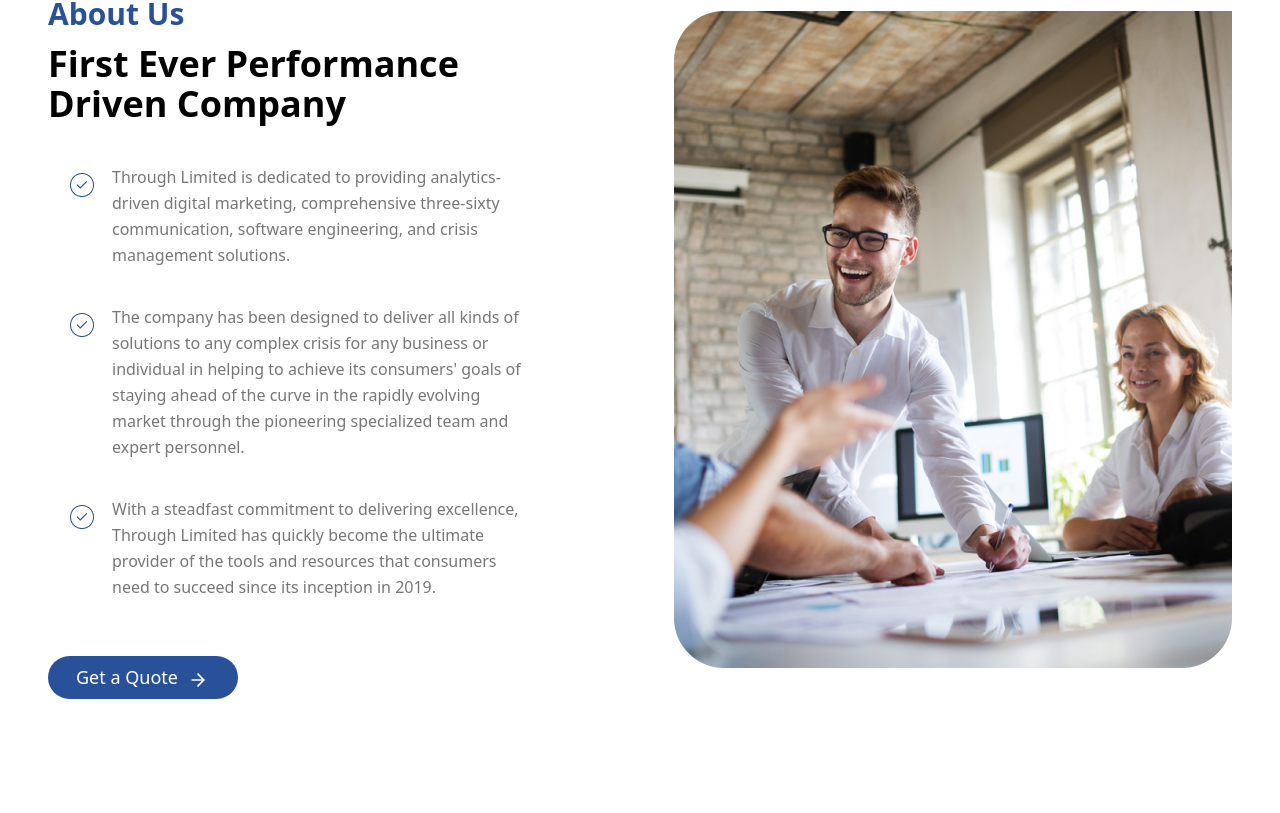
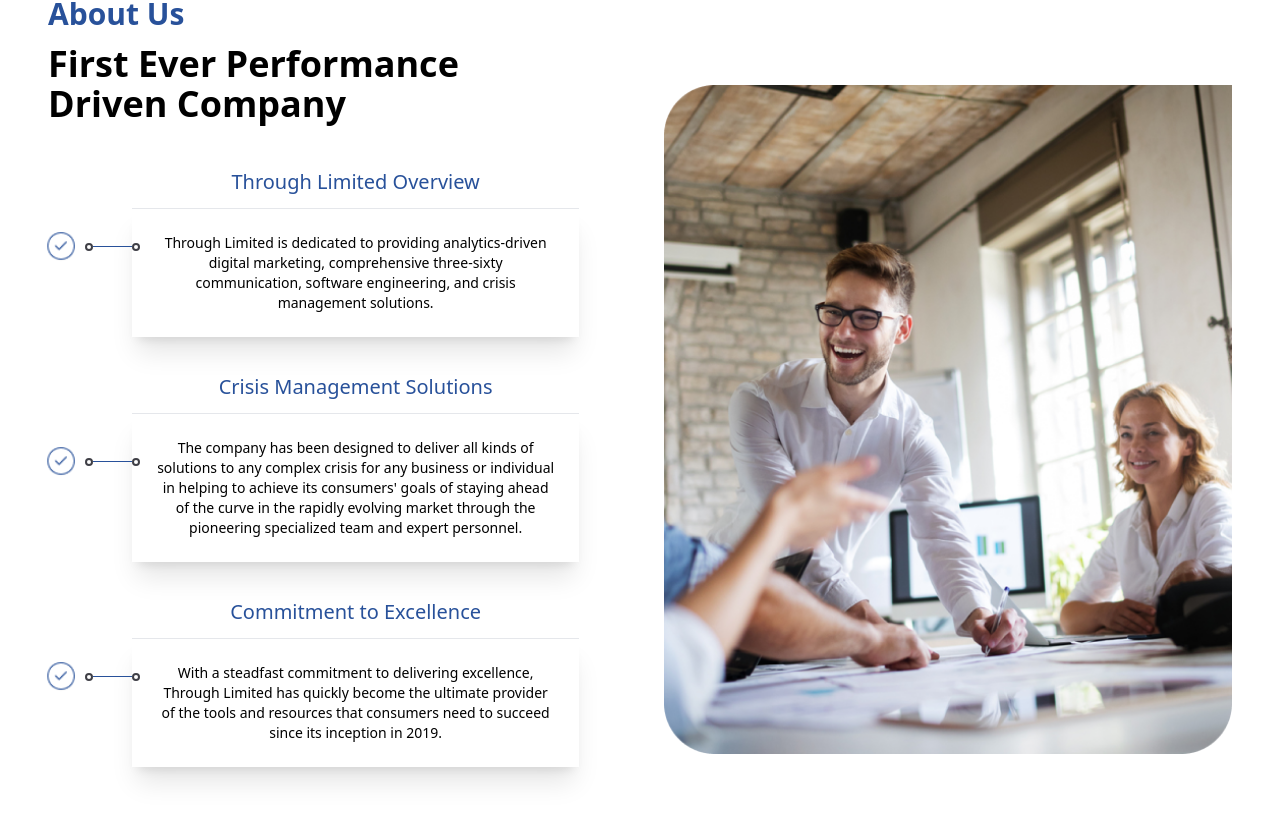
Before and after one commit to Musfikur-Throughltd/through_v2, a React (Vite) app: page / in a window 1280 px wide. Shown: the part 856-1669 px from the top of the page. Built offline with nearby package versions, Linux system fonts and the light colour scheme.

Commit message:
animtionAccroding done

```diff
--- a/src/App.jsx
+++ b/src/App.jsx
@@ -1,4 +1,5 @@
 import AboutUs from "./section/AboutUs";
+import AnimationAccroding from "./section/AnimationAccroding";
 import ContactUs from "./section/ContactUs";
 import Footer from "./section/Footer";
 import Hero from "./section/Hero";
--- a/src/section/AboutUs.jsx
+++ b/src/section/AboutUs.jsx
@@ -4,6 +4,7 @@
 import Slider from "react-slick";
 import "slick-carousel/slick/slick.css";
 import "slick-carousel/slick/slick-theme.css";
+import AnimationAccroding from "./AnimationAccroding";
 
 const AboutUs = () => {
   // Slider settings for mobile view
@@ -18,7 +19,6 @@
     arrows: false,
     vertical: true,
     verticalSwiping: true,
-    // fade: true,
     waitForAnimate: true,
   };
 
@@ -34,9 +34,9 @@
       id="aboutUs"
       className="max-w-screen-xl mx-auto lg:mb-32 md:mb-32 px-4 sm:px-6 lg:px-0"
     >
-      <div className="flex flex-col lg:flex-row md:flex-col justify-between">
-        {/* Text Section */}
-        <div className="lg:w-[500px] lg:ml-12 lg:mt-20">
+      <div className="flex flex-col lg:flex-row md:flex-col justify-between lg:gap-12">
+        {/* Text Section (AnimationAccroding) */}
+        <div className="lg:w-1/2 md:w-1/2 lg:ml-12 lg:mt-20">
           <h4 className="text-[#28519A] text-3xl md:text-4xl lg:text-3xl font-semibold mb-3 text-center lg:text-left">
             About Us
           </h4>
@@ -52,10 +52,7 @@
             <div className="lg:hidden md:hidden">
               <Slider {...sliderSettings}>
                 {content.map((text, index) => (
-                  <div
-                    key={index}
-                    className="h-[250px]" // Adjust height here
-                  >
+                  <div key={index} className="h-[250px]">
                     <img className="my-2" src={icon} alt="Icon" />
                     <p className="text-[#777] text-base leading-[26px]">
                       {text}
@@ -66,16 +63,8 @@
             </div>
 
             {/* Medium and Large Devices Content (Static) */}
-            <div className="hidden lg:block md:block">
-              {content.map((text, index) => (
-                <div
-                  key={index}
-                  className="flex justify-center items-start gap-4 mb-5 shadow-xl lg:shadow-none px-5 py-2 border-2 lg:border-none rounded-xl"
-                >
-                  <img className="mt-2" src={icon} alt="Icon" />
-                  <p className="text-[#777] text-base leading-[26px]">{text}</p>
-                </div>
-              ))}
+            <div className="hidden lg:block md:block -ml-14">
+              <AnimationAccroding />
             </div>
           </div>
 
@@ -86,7 +75,7 @@
         </div>
 
         {/* Image Section */}
-        <div className="flex flex-col justify-center items-center mt-16 lg:px-0 md:px-0 px-5 lg:mr-12">
+        <div className="lg:w-1/2 md:w-1/2 flex flex-col justify-center items-center mt-16 lg:px-0 md:px-0 px-5 lg:mr-12">
           <img
             className="hidden sm:block w-full h-auto"
             src={aboutImage}
--- /dev/null
+++ b/src/section/AnimationAccroding.jsx
@@ -0,0 +1,119 @@
+import { useState, useEffect, useRef } from "react";
+import Icon from '../../public/Frame.png'
+const AnimationAccroding = () => {
+    const dataArr = [
+        {
+            title: "Through Limited Overview",
+            description:
+                "Through Limited is dedicated to providing analytics-driven digital marketing, comprehensive three-sixty communication, software engineering, and crisis management solutions.",
+        },
+        {
+            title: "Crisis Management Solutions",
+            description:
+                "The company has been designed to deliver all kinds of solutions to any complex crisis for any business or individual in helping to achieve its consumers' goals of staying ahead of the curve in the rapidly evolving market through the pioneering specialized team and expert personnel.",
+        },
+        {
+            title: "Commitment to Excellence",
+            description:
+                "With a steadfast commitment to delivering excellence, Through Limited has quickly become the ultimate provider of the tools and resources that consumers need to succeed since its inception in 2019.",
+        },
+    ];
+
+    const [activeIndex, setActiveIndex] = useState(-1);
+    const [showFinalText, setShowFinalText] = useState(false);
+    const [hideAllAccordions, setHideAllAccordions] = useState(false);
+    const sectionRef = useRef(null);
+
+    useEffect(() => {
+        const observer = new IntersectionObserver(
+            ([entry]) => {
+                if (entry.isIntersecting) {
+                    startAccordionAnimation(); // Start animation
+                } else {
+                    resetAccordion(); // Reset animation
+                }
+            },
+            { threshold: 0.5 }
+        );
+
+        if (sectionRef.current) {
+            observer.observe(sectionRef.current);
+        }
+
+        return () => {
+            if (sectionRef.current) {
+                observer.unobserve(sectionRef.current);
+            }
+        };
+    }, []);
+
+    const startAccordionAnimation = () => {
+        let index = -1;
+        const intervalId = setInterval(() => {
+            index += 1;
+            if (index < dataArr.length) {
+                setActiveIndex(index);
+            } else {
+                clearInterval(intervalId);
+                setTimeout(() => {
+                    setHideAllAccordions(true);
+                    setShowFinalText(true);
+                }, 2000);
+            }
+        }, 2000);
+    };
+
+    const resetAccordion = () => {
+        setActiveIndex(-1);
+        setShowFinalText(false);
+        setHideAllAccordions(false);
+    };
+
+    return (
+        <div ref={sectionRef} className="flex w-full justify-center ">
+            <div className="max-w-[550px] cursor-pointer space-y-6">
+                {dataArr.map((data, idx) => (
+                    <div
+                        key={idx}
+                        className={`flex items-center transition-all duration-500 ease-in-out ${activeIndex >= idx && !hideAllAccordions ? "opacity-100" : "opacity-0 h-0"
+                            }`}
+                    >
+                        <div className="flex size-16 select-none items-center justify-center rounded-md  text-2xl font-semibold text-white">
+                           <img className="w-8" src={Icon} alt="" />
+                        </div>
+
+                        <div className="relative h-[1px] w-10 bg-[#28519A]">
+                            <span className="absolute -left-2 -top-[3px] z-40 h-2 w-2 rounded-full border-2 border-zinc-700 bg-white"></span>
+                            <span className="h-1 w-10 bg-[#28519A]"></span>
+                            <span className="absolute -right-2 -top-[3px] z-40 h-2 w-2 rounded-full border-2 border-zinc-700 bg-white"></span>
+                        </div>
+
+                        <div className="text-center">
+                            <div className="relative max-w-[450px]  p-3 border-b ">
+                                <h1 className="select-none text-xl text-[#28519A]">{data.title}</h1>
+                            </div>
+                            <div
+                                className={`grid overflow-hidden text-slate-600 transition-all shadow-xl duration-500 ease-in-out ${activeIndex >= idx && !hideAllAccordions ? "grid-rows-[1fr] opacity-100" : "grid-rows-[0fr] opacity-0"
+                                    }`}
+                            >
+                                <div className="overflow-hidden">
+                                    <div className="max-w-[450px] bg-white  rounded-md  p-6 text-sm text-black">
+                                        {data.description}
+                                    </div>
+                                </div>
+                            </div>
+                        </div>
+                    </div>
+                ))}
+
+                {showFinalText && (
+                    <div className="mt-5 text-lg font-bold text-blue-500">
+                        Hi i am xunaiet faruk i am from raozan
+                    </div>
+                )}
+            </div>
+        </div>
+    );
+};
+
+export default AnimationAccroding;
```
